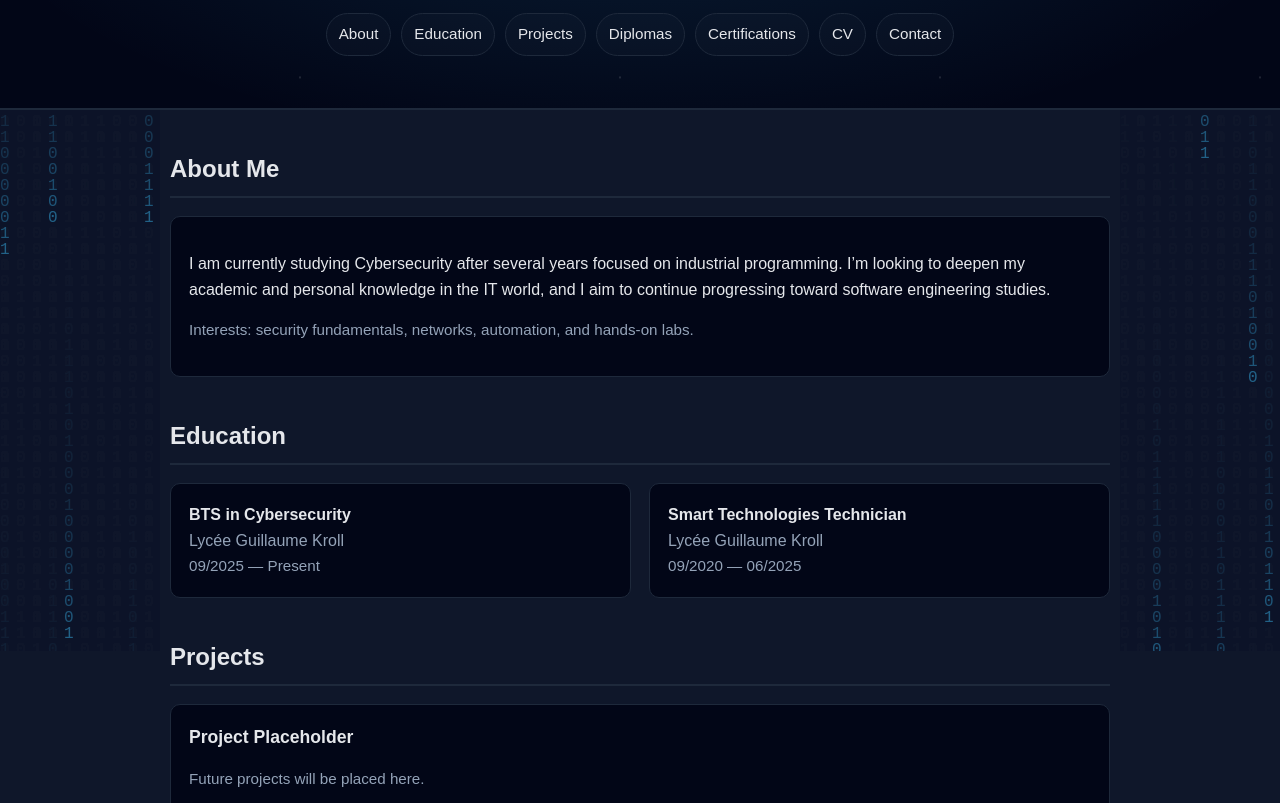
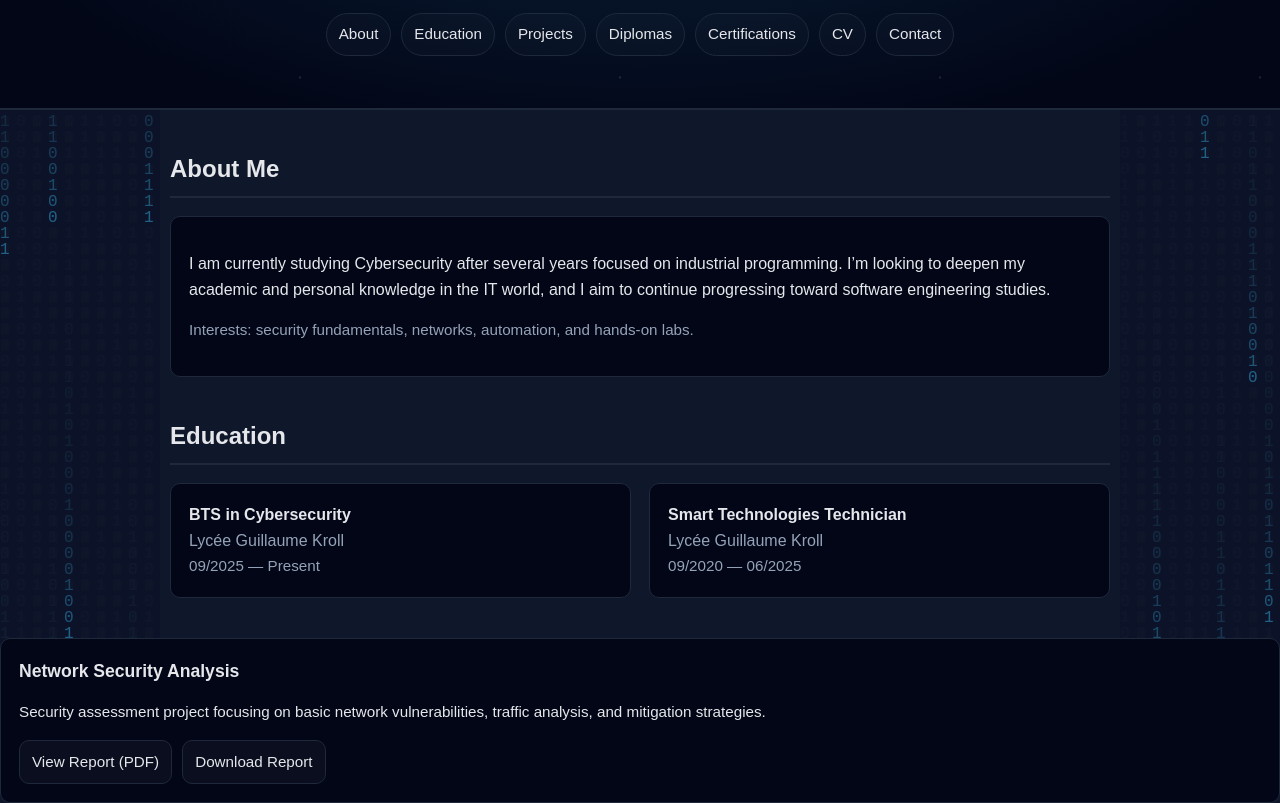
Before and after one commit to Bequit4/Bequita.github.io, a plain HTML site: page index.html in a window 1280 px wide. Shown: the part 149-952 px from the top of the page. Drawn offline with Linux system fonts and the light colour scheme.

Commit message:
changes for reports

```diff
--- a/index.html
+++ b/index.html
@@ -274,16 +274,24 @@
   </div>
 </section>
 
-<section id="projects">
-  <h2>Projects</h2>
-  <div class="card">
-    <div class="project-title">Project Placeholder</div>
-    <p class="muted small">Future projects will be placed here.</p>
-    <div class="btnrow">
-      <a class="btn" href="https://github.com/Bequit4" target="_blank">Repository</a>
-    </div>
+<div class="card">
+  <div class="project-title">Network Security Analysis</div>
+
+  <p class="small">
+    Security assessment project focusing on basic network vulnerabilities,
+    traffic analysis, and mitigation strategies.
+  </p>
+
+  <div class="btnrow">
+    <a class="btn" href="assets/reports/Threat Vectors" target="_blank">
+      View Report (PDF)
+    </a>
+    <a class="btn" href="assets/reports/Windows Server" download>
+      Download Report
+    </a>
   </div>
-</section>
+</div>
+
 
 <section id="diplomas">
   <h2>Diplomas</h2>
```
Also changed, not shown: 2 other files.
